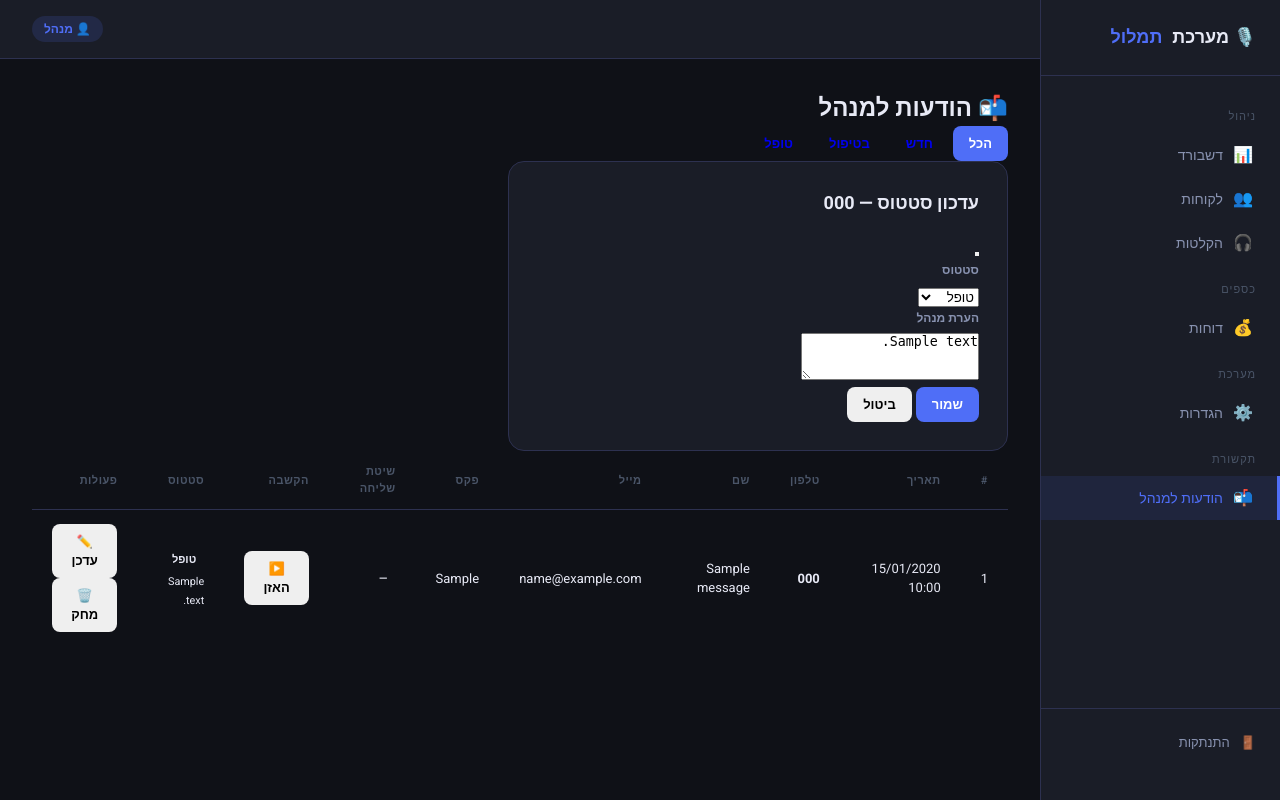
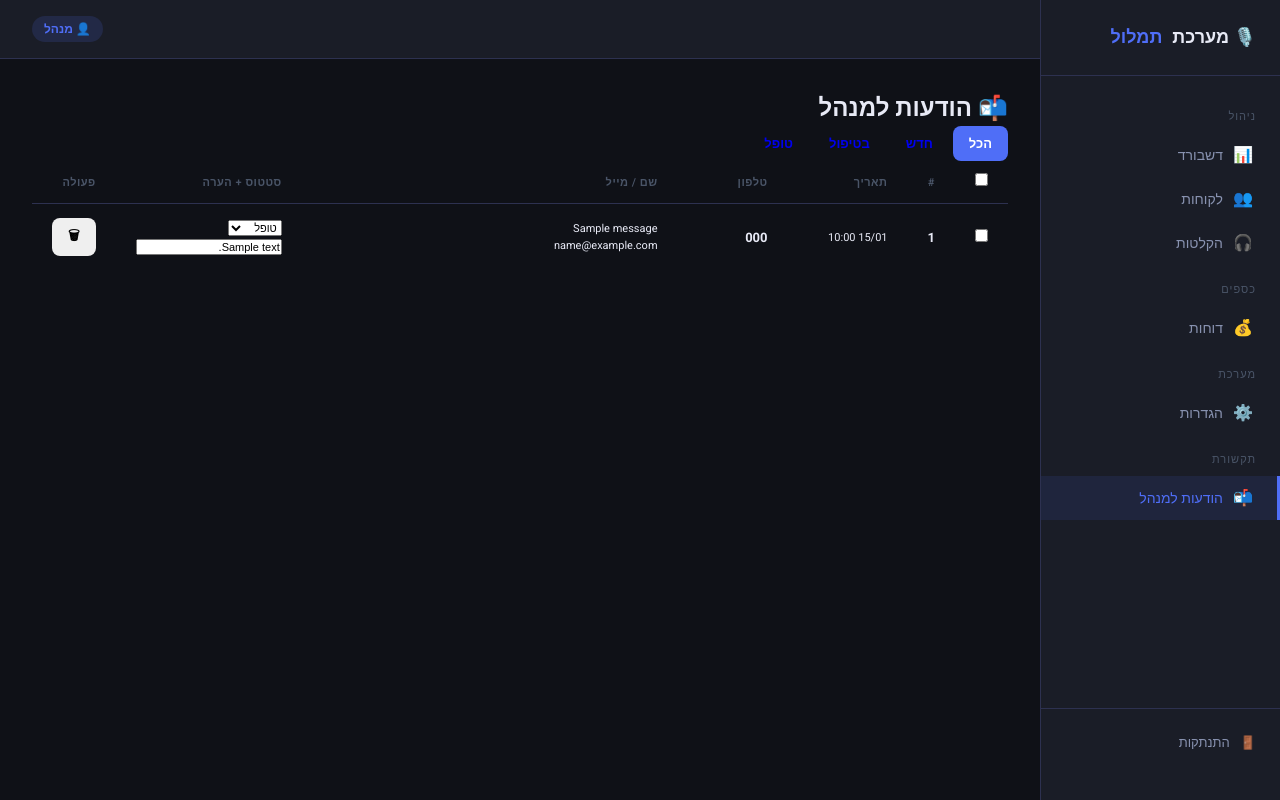
Before and after one commit to saryDavidovich/phone-transcription, a Flask app: page /admin/messages in a window 1280 px wide. Run offline with Flask 3, Linux system fonts and the light colour scheme; a user stored in the database is signed in; tables that the repository leaves empty hold one stand-in row (values such as "Sample post").

Commit message:
Update manager_messages.html

```diff
--- a/templates/admin/manager_messages.html
+++ b/templates/admin/manager_messages.html
@@ -3,17 +3,27 @@
 {% block content %}
 <div class="container-fluid py-4" dir="rtl">
 
-  <div class="d-flex justify-content-between align-items-center mb-4">
+  <div class="d-flex justify-content-between align-items-center mb-3">
     <h2>📬 הודעות למנהל</h2>
-    <div class="btn-group">
-      <a href="{{ url_for('admin.manager_messages') }}"
-         class="btn btn-sm {{ 'btn-primary' if not status_filter else 'btn-outline-primary' }}">הכל</a>
-      <a href="{{ url_for('admin.manager_messages', status='new') }}"
-         class="btn btn-sm {{ 'btn-warning' if status_filter=='new' else 'btn-outline-warning' }}">חדש</a>
-      <a href="{{ url_for('admin.manager_messages', status='in_progress') }}"
-         class="btn btn-sm {{ 'btn-info' if status_filter=='in_progress' else 'btn-outline-info' }}">בטיפול</a>
-      <a href="{{ url_for('admin.manager_messages', status='done') }}"
-         class="btn btn-sm {{ 'btn-success' if status_filter=='done' else 'btn-outline-success' }}">טופל</a>
+    <div class="d-flex gap-2 align-items-center">
+      <!-- פילטר סטטוס -->
+      <div class="btn-group btn-group-sm">
+        <a href="{{ url_for('admin.manager_messages') }}" class="btn {{ 'btn-primary' if not status_filter else 'btn-outline-primary' }}">הכל</a>
+        <a href="{{ url_for('admin.manager_messages', status='new') }}" class="btn {{ 'btn-warning' if status_filter=='new' else 'btn-outline-warning' }}">חדש</a>
+        <a href="{{ url_for('admin.manager_messages', status='in_progress') }}" class="btn {{ 'btn-info' if status_filter=='in_progress' else 'btn-outline-info' }}">בטיפול</a>
+        <a href="{{ url_for('admin.manager_messages', status='done') }}" class="btn {{ 'btn-success' if status_filter=='done' else 'btn-outline-success' }}">טופל</a>
+      </div>
+      <!-- פעולות מרובות -->
+      <div class="d-flex gap-1" id="bulk-actions" style="display:none!important">
+        <select id="bulk-status" class="form-select form-select-sm" style="width:120px">
+          <option value="">שנה סטטוס...</option>
+          <option value="new">חדש</option>
+          <option value="in_progress">בטיפול</option>
+          <option value="done">טופל</option>
+        </select>
+        <button onclick="bulkUpdateStatus()" class="btn btn-sm btn-primary">✔ עדכן</button>
+        <button onclick="bulkDelete()" class="btn btn-sm btn-danger">🗑 מחק</button>
+      </div>
     </div>
   </div>
 
@@ -31,114 +41,63 @@
     <div class="alert alert-info">אין הודעות</div>
   {% else %}
   <div class="table-responsive">
-  <table class="table table-hover align-middle">
+  <table class="table table-hover align-middle table-sm" style="font-size:13px">
     <thead class="table-dark">
       <tr>
-        <th>#</th>
-        <th>תאריך</th>
-        <th>טלפון</th>
-        <th>שם</th>
-        <th>מייל</th>
-        <th>פקס</th>
-        <th>שיטת שליחה</th>
-        <th>הקשבה</th>
-        <th>סטטוס</th>
-        <th>פעולות</th>
+        <th style="width:32px"><input type="checkbox" id="select-all" onchange="toggleAll(this)"></th>
+        <th style="width:40px">#</th>
+        <th style="width:120px">תאריך</th>
+        <th style="width:110px">טלפון</th>
+        <th>שם / מייל</th>
+        <th style="width:160px">סטטוס + הערה</th>
+        <th style="width:60px">פעולה</th>
       </tr>
     </thead>
     <tbody>
     {% for msg in messages %}
-    <tr class="{{ 'table-warning' if msg.status == 'new' else ('table-info' if msg.status == 'in_progress' else '') }}">
-      <td>{{ msg.id }}</td>
-      <td>{{ msg.created_at.strftime('%d/%m/%Y %H:%M') }}</td>
+    <tr class="{{ 'table-warning' if msg.status == 'new' else ('table-info' if msg.status == 'in_progress' else '') }}" id="row-{{ msg.id }}">
+
+      <!-- checkbox -->
+      <td><input type="checkbox" class="msg-checkbox" value="{{ msg.id }}" onchange="updateBulkActions()"></td>
+
+      <!-- ID -->
+      <td><strong>{{ msg.id }}</strong></td>
+
+      <!-- תאריך -->
+      <td style="font-size:11px">{{ msg.created_at.strftime('%d/%m %H:%M') }}</td>
+
+      <!-- טלפון -->
       <td><strong>{{ msg.phone }}</strong></td>
-      <td>{{ msg.name or '—' }}</td>
-      <td>{{ msg.email or '—' }}</td>
-      <td>{{ msg.fax or '—' }}</td>
-      <td>
-        {% if msg.delivery_method == 'email' %}
-          <span class="badge bg-primary">מייל</span>
-        {% elif msg.delivery_method == 'fax' %}
-          <span class="badge bg-secondary">פקס</span>
-        {% else %}
-          <span class="badge bg-light text-dark">—</span>
-        {% endif %}
+
+      <!-- שם / מייל -->
+      <td style="font-size:11px">
+        {% if msg.name %}{{ msg.name }}<br>{% endif %}
+        {% if msg.email %}<span class="text-muted">{{ msg.email }}</span>{% endif %}
       </td>
 
-      <!-- כפתור האזנה -->
+      <!-- סטטוס + הערה inline -->
       <td>
-        {% if msg.rec_url %}
-        <button onclick="playAudio(this, {{ msg.id }})" class="btn btn-sm btn-outline-info">▶️ האזן</button>
-        <audio id="audio-{{ msg.id }}" controls style="height:32px; min-width:200px; display:none;"></audio>
-        {% else %}
-          <span class="text-muted">אין הקלטה</span>
-        {% endif %}
+        <form method="POST" action="{{ url_for('admin.update_message_status', id=msg.id) }}" class="d-flex flex-column gap-1">
+          <select name="status" class="form-select form-select-sm" onchange="this.form.submit()" style="font-size:11px">
+            <option value="new"         {{ 'selected' if msg.status == 'new' }}>חדש</option>
+            <option value="in_progress" {{ 'selected' if msg.status == 'in_progress' }}>בטיפול</option>
+            <option value="done"        {{ 'selected' if msg.status == 'done' }}>טופל</option>
+          </select>
+          <input type="text" name="admin_note" class="form-control form-control-sm"
+                 placeholder="הערה..." value="{{ msg.admin_note or '' }}"
+                 style="font-size:11px"
+                 onblur="this.form.submit()">
+        </form>
       </td>
 
-      <!-- סטטוס -->
+      <!-- מחק -->
       <td>
-        {% if msg.status == 'new' %}
-          <span class="badge bg-warning text-dark">חדש</span>
-        {% elif msg.status == 'in_progress' %}
-          <span class="badge bg-info">בטיפול</span>
-        {% else %}
-          <span class="badge bg-success">טופל</span>
-        {% endif %}
-        {% if msg.admin_note %}
-          <br><small class="text-muted">{{ msg.admin_note }}</small>
-        {% endif %}
-      </td>
-
-      <!-- פעולות -->
-      <td>
-        <div class="d-flex gap-1 flex-wrap">
-          <button class="btn btn-sm btn-outline-secondary"
-                  data-bs-toggle="modal"
-                  data-bs-target="#statusModal{{ msg.id }}">
-            ✏️ עדכן
-          </button>
-          <form method="POST"
-                action="{{ url_for('admin.delete_manager_message', id=msg.id) }}"
-                onsubmit="return confirm('למחוק פניה זו?')">
-            <button type="submit" class="btn btn-sm btn-outline-danger">🗑️ מחק</button>
-          </form>
-        </div>
+        <form method="POST" action="{{ url_for('admin.delete_manager_message', id=msg.id) }}"
+              onsubmit="return confirm('למחוק?')">
+          <button type="submit" class="btn btn-sm btn-outline-danger px-1">🗑</button>
+        </form>
       </td>
     </tr>
-
-    <!-- Modal עדכון סטטוס -->
-    <div class="modal fade" id="statusModal{{ msg.id }}" tabindex="-1">
-      <div class="modal-dialog">
-        <div class="modal-content" dir="rtl">
-          <div class="modal-header">
-            <h5 class="modal-title">עדכון סטטוס — {{ msg.phone }}</h5>
-            <button type="button" class="btn-close" data-bs-dismiss="modal"></button>
-          </div>
-          <form method="POST" action="{{ url_for('admin.update_message_status', id=msg.id) }}">
-            <div class="modal-body">
-              <div class="mb-3">
-                <label class="form-label">סטטוס</label>
-                <select name="status" class="form-select">
-                  <option value="new"         {{ 'selected' if msg.status == 'new' }}>חדש</option>
-                  <option value="in_progress" {{ 'selected' if msg.status == 'in_progress' }}>בטיפול</option>
-                  <option value="done"        {{ 'selected' if msg.status == 'done' }}>טופל</option>
-                </select>
-              </div>
-              <div class="mb-3">
-                <label class="form-label">הערת מנהל</label>
-                <textarea name="admin_note" class="form-control" rows="3">{{ msg.admin_note or '' }}</textarea>
-              </div>
-            </div>
-            <div class="modal-footer">
-              <button type="submit" class="btn btn-primary">שמור</button>
-              <button type="button" class="btn btn-secondary" data-bs-dismiss="modal">ביטול</button>
-            </div>
-          </form>
-        </div>
-      </div>
-    </div>
-    <!-- /Modal -->
-
     {% endfor %}
     </tbody>
   </table>
@@ -147,28 +106,42 @@
 </div>
 
 <script>
-function playAudio(btn, id) {
-    const audio = document.getElementById('audio-' + id);
-    if (audio.src && audio.src !== window.location.href) {
-        audio.style.display = 'inline';
-        audio.play();
-        return;
-    }
-    btn.textContent = '⏳ טוען...';
-    btn.disabled = true;
-    fetch('/admin/messages/' + id + '/play')
-        .then(r => r.blob())
-        .then(blob => {
-            const audioBlob = new Blob([blob], {type: 'audio/wav'});
-            audio.src = URL.createObjectURL(audioBlob);
-            audio.style.display = 'inline';
-            audio.play();
-            btn.style.display = 'none';
-        })
-        .catch(e => {
-            btn.textContent = '❌ שגיאה';
-            btn.disabled = false;
-        });
+function toggleAll(cb) {
+    document.querySelectorAll('.msg-checkbox').forEach(c => c.checked = cb.checked);
+    updateBulkActions();
+}
+
+function updateBulkActions() {
+    const checked = document.querySelectorAll('.msg-checkbox:checked').length;
+    const bulk = document.getElementById('bulk-actions');
+    bulk.style.display = checked > 0 ? 'flex' : 'none';
+}
+
+function getCheckedIds() {
+    return Array.from(document.querySelectorAll('.msg-checkbox:checked')).map(c => c.value);
+}
+
+function bulkUpdateStatus() {
+    const status = document.getElementById('bulk-status').value;
+    if (!status) return alert('בחר סטטוס');
+    const ids = getCheckedIds();
+    if (!ids.length) return;
+    fetch('/admin/messages/bulk-status', {
+        method: 'POST',
+        headers: {'Content-Type': 'application/json'},
+        body: JSON.stringify({ids, status})
+    }).then(() => location.reload());
+}
+
+function bulkDelete() {
+    const ids = getCheckedIds();
+    if (!ids.length) return;
+    if (!confirm(`למחוק ${ids.length} הודעות?`)) return;
+    fetch('/admin/messages/bulk-delete', {
+        method: 'POST',
+        headers: {'Content-Type': 'application/json'},
+        body: JSON.stringify({ids})
+    }).then(() => location.reload());
 }
 </script>
 {% endblock %}
```
